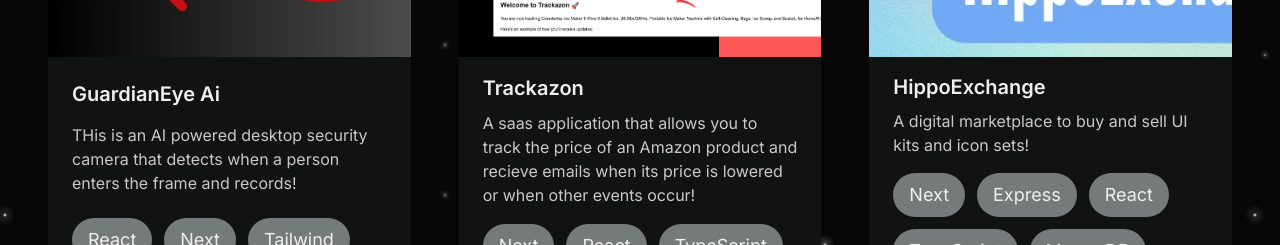
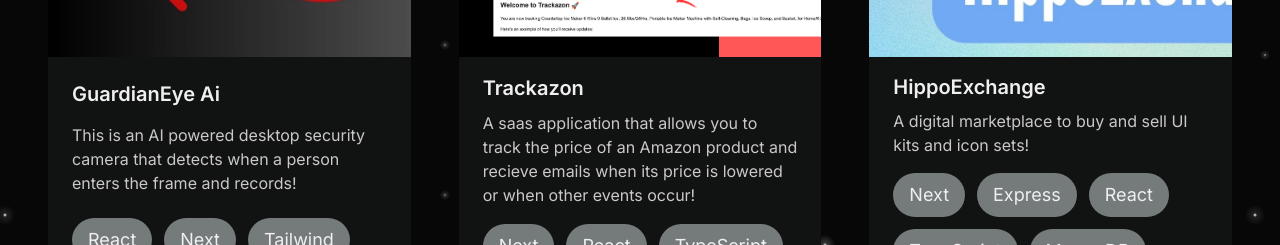
Before and after one commit to bmartinis12/Personal-Portfolio, a Next.js app: page / in a window 1280 px wide. Shown: the part 7180-7425 px from the top of the page. Built offline with nearby package versions, Linux system fonts and the light colour scheme.

Commit message:
Update GuardianEye project description

```diff
--- a/components/ProjectsSection.jsx
+++ b/components/ProjectsSection.jsx
@@ -44,7 +44,7 @@
     {
         id: 4,
         title: 'GuardianEye Ai',
-        description: 'THis is an AI powered desktop security camera that detects when a person enters the frame and records!',
+        description: 'This is an AI powered desktop security camera that detects when a person enters the frame and records!',
         imgURL: '/assets/images/projects/GuardianEye.png',
         codeURL: 'https://github.com/bmartinis12/GuardianEye',
         appURL: 'https://guardianeye-ai.vercel.app/',
```
